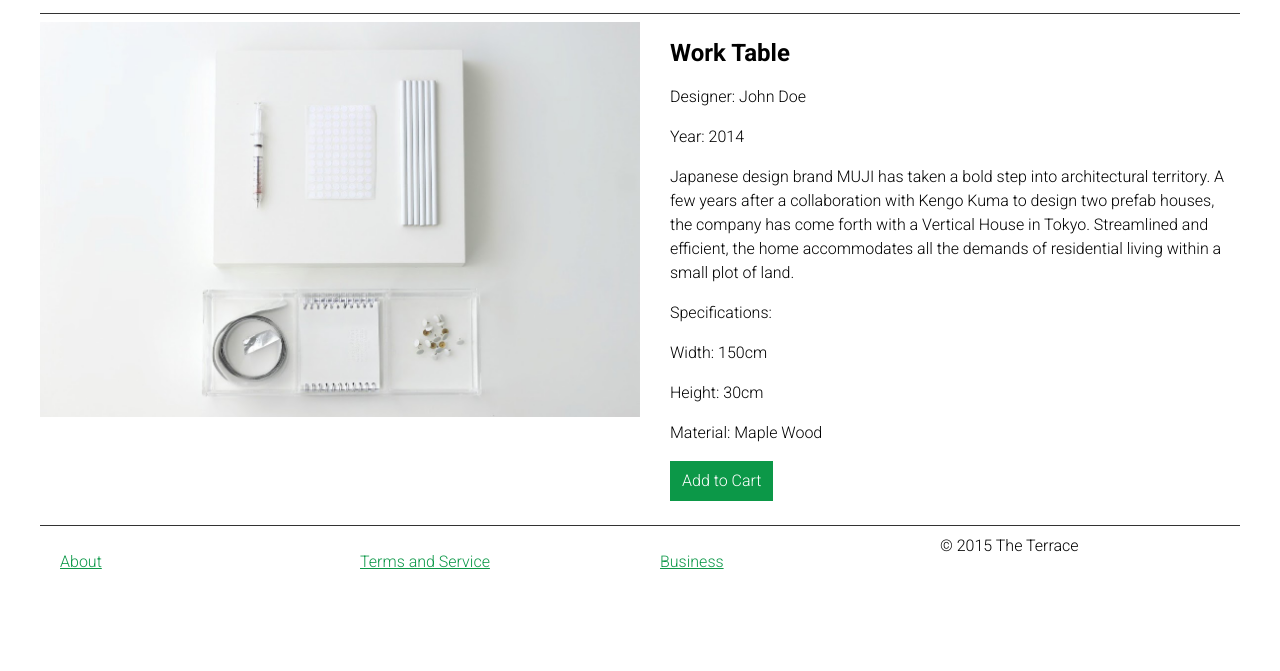
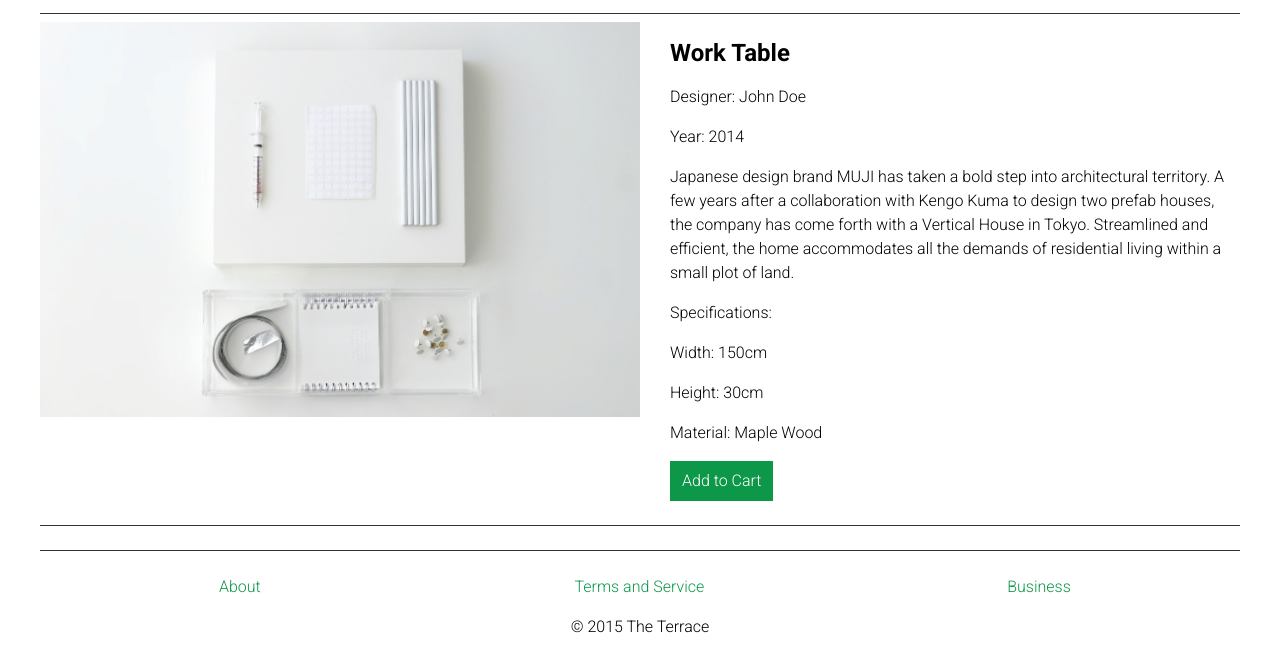
Before and after one commit to Anson515/iat339Project2, a plain HTML site: page templates/detailedProduct.html in a window 1280 px wide. Shown: the part 151-822 px from the top of the page. Drawn offline with Linux system fonts and the light colour scheme.

Commit message:
fixed small stuff with footer

```diff
--- a/templates/css/main.css
+++ b/templates/css/main.css
@@ -224,6 +224,7 @@ select:focus{
 
 nav a {
   width: 100%;
+  text-decoration: none;
 }
 
 
@@ -249,6 +250,7 @@ nav a:hover {
 }
 .col-6of10{
   text-align: center;
+  text-decoration:none;
 }
 .col-6of10Copy{
   text-align: center;
@@ -258,9 +260,12 @@ nav a:hover {
   width: 100%;
   height:auto;
 }
-
+.footer{
+	text-align: center;
+}
+/* Used mainly for the footer */
 .col-3of10{
-  margin-bottom: 10%;
+  text-align: center;
 }
 
 .col-4of10 img{
--- a/templates/detailedProduct.html
+++ b/templates/detailedProduct.html
@@ -67,16 +67,16 @@
 </section>
 
 <section>
-<nav class="grid">
-  <div class = "col-4of10"><a href="#">About</a></div>
-  <div class = "col-4of10"><a href="#">Terms and Service</a></div>
-  <div class = "col-4of10"><a href="#">Business</a></div>
-  <div class = "col-4of10"><p>© 2015 The Terrace</p></div>
-</nav>
-
+<section>
+	<nav class="grid">
+		<div class = "col-3of10"><a href="#">About</a></div>
+		<div class = "col-3of10"><a href="#">Terms and Service</a></div>
+		<div class = "col-3of10"><a href="#">Business</a></div>
+	</nav>
+	<p class="footer">© 2015 The Terrace</p>
 </section>
 
-<script src="js/jquery.js"></script>
-<script src="js/hamburger.js"></script>
+	<script src="js/jquery.js"></script>
+	<script src="js/hamburger.js"></script>
 </body>
 </html>
```
Also changed, not shown: templates/about.html (+9 -13 lines), templates/billing.html (+7 -8 lines), templates/consultation.html (+9 -10 lines), templates/index.html (+11 -9 lines), templates/login.html (+9 -10 lines), templates/project1.html (+10 -6 lines), templates/projects.html (+6 -7 lines), templates/reviewOrder.html (+8 -10 lines), templates/store.html (+6 -7 lines), templates/thanks.html (+9 -11 lines), 2 other files.
